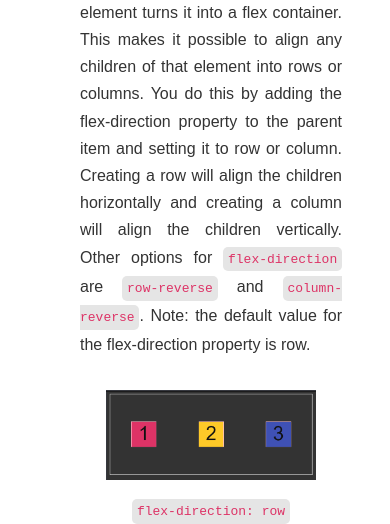
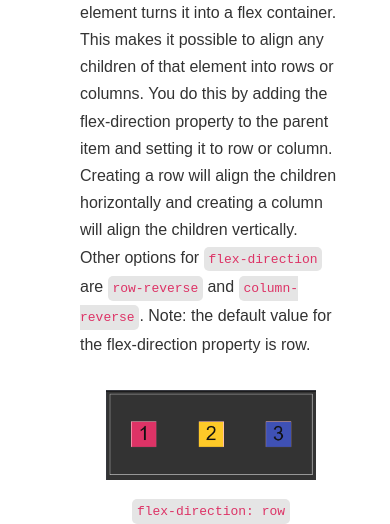
Before and after one commit to andrapetronela/Flexbox, a plain HTML site: page index.html in a window 390 px wide. Shown: the part 576-1100 px from the top of the page. Drawn offline with Linux system fonts and the light colour scheme.

Commit message:
add text-align left for mobile

```diff
--- a/script.js
+++ b/script.js
@@ -13,13 +13,13 @@ if (w < 650) {
     document.body.appendChild(title);
     title.style.display = 'block';
     title.style.position = 'absolute';
-    title.style.top = '5rem';
+    title.style.top = '4rem';
     title.style.color = 'var(--pink)';
     title.style.fontWeight = '400';
-    title.style.fontSize = '3rem';
+    title.style.fontSize = '2rem';
     title.style.writingMode = 'vertical-lr';
     title.style.textOrientation = 'upright';
-    title.style.letterSpacing = '-10px';
+    title.style.letterSpacing = '-5px';
 
     let navButton = document.createElement('div');
     let menu = document.createTextNode('Menu');
@@ -48,7 +48,6 @@ if (w < 650) {
         } else {
             navbar.style.display = 'flex';
             navbar.style.width = '70vw';
-            navbar.style.alignItems = 'center';
             navbar.style.transition = 'all 3s';
             navbar.style.zIndex = '1';
             navButton.textContent = 'Close';
--- a/style.css
+++ b/style.css
@@ -75,6 +75,7 @@ figcaption {
     color: var(--grey-dark);
     padding: 2rem 0;
     line-height: 110%;
+    text-align: left;
 }
 
 code {
@@ -110,6 +111,10 @@ code {
         display: none;
     }
 
+    #main-doc {
+        text-align: left;
+    }
+
     .menuButton {
         grid-column: 1 / 2;
         display: block;
```
